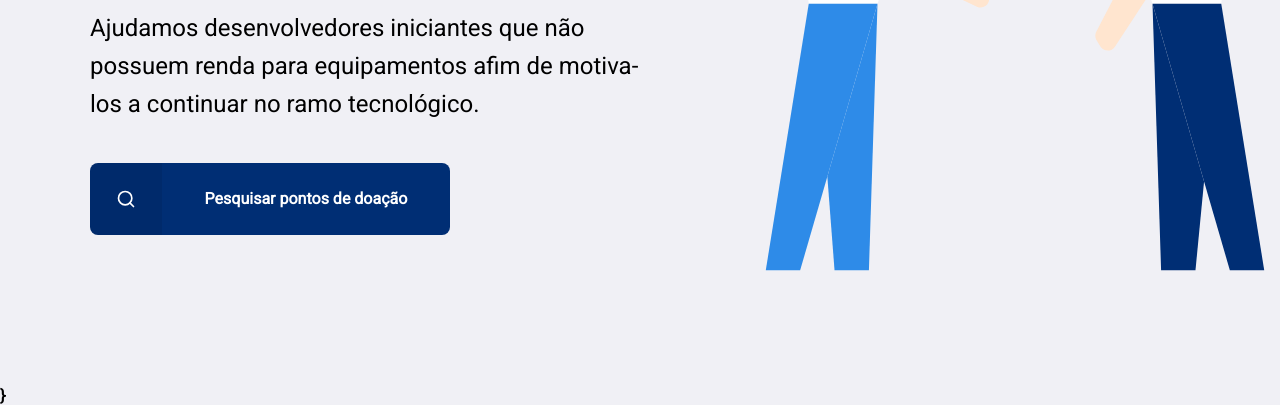
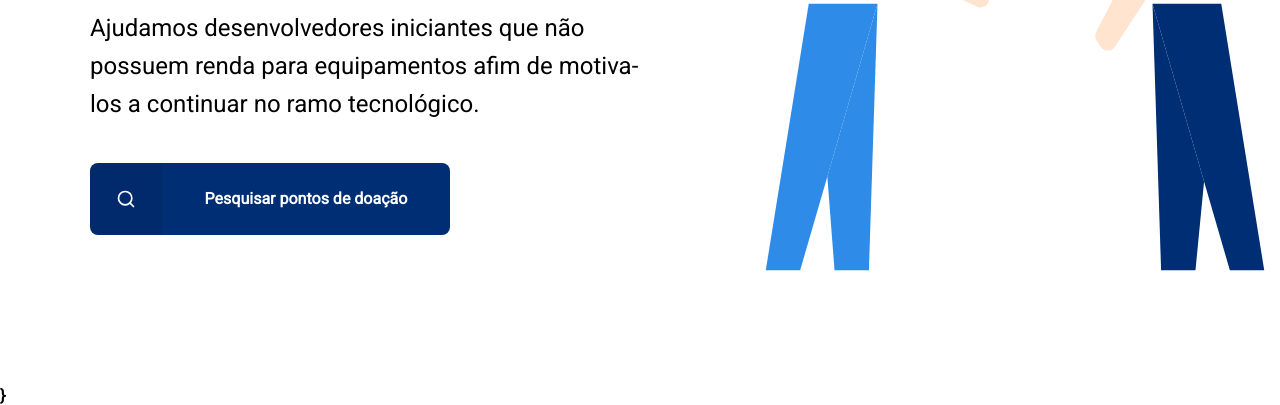
Before and after one commit to Italo-Tech/nlw-happy-dev, a website: page src/views/index.html in a window 1280 px wide. Shown: the part 414-819 px from the top of the page. Drawn offline with nearby package versions, Linux system fonts and the light colour scheme; files that its build step writes are made by us from their sources; files whose address does not match are found by name.

Commit message:
logo readme

```diff
--- a/public/styles/main.css
+++ b/public/styles/main.css
@@ -2,6 +2,7 @@
    --title-color: #002e74; /* Atalho de cor */
    --primary-color: #002e74;
    --back-color: #f0f0f5;
+
 }
 
 *{
@@ -15,7 +16,8 @@ html{
 }
 
 body{
-    background: #f0f0f5;
+    /* background: #f0f0f5; */
+    background: #fff;
     -webkit-font-smoothing: antialised;
 }
 
```
Also changed, not shown: public/assets/Github/logogithub.png (added).
